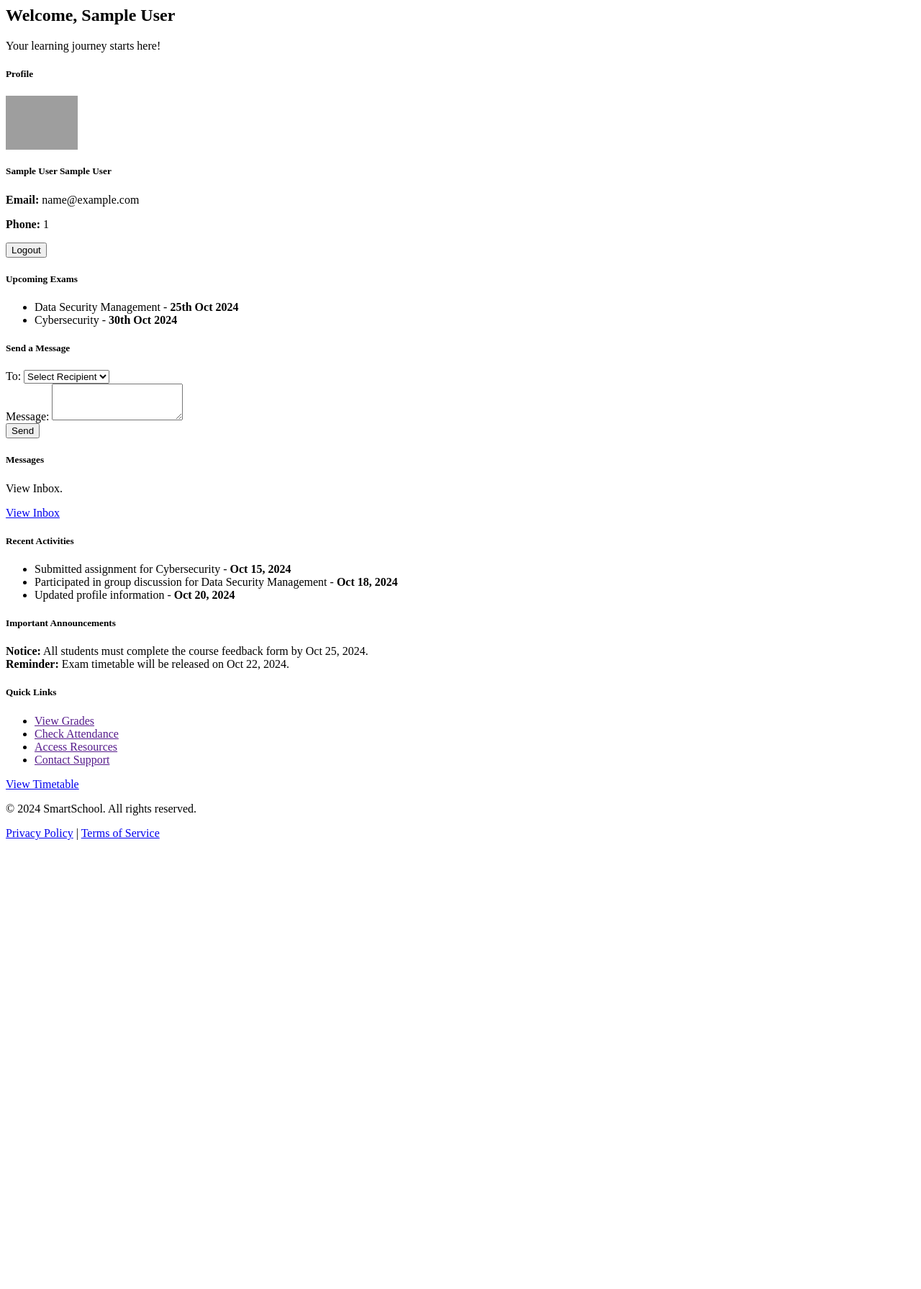
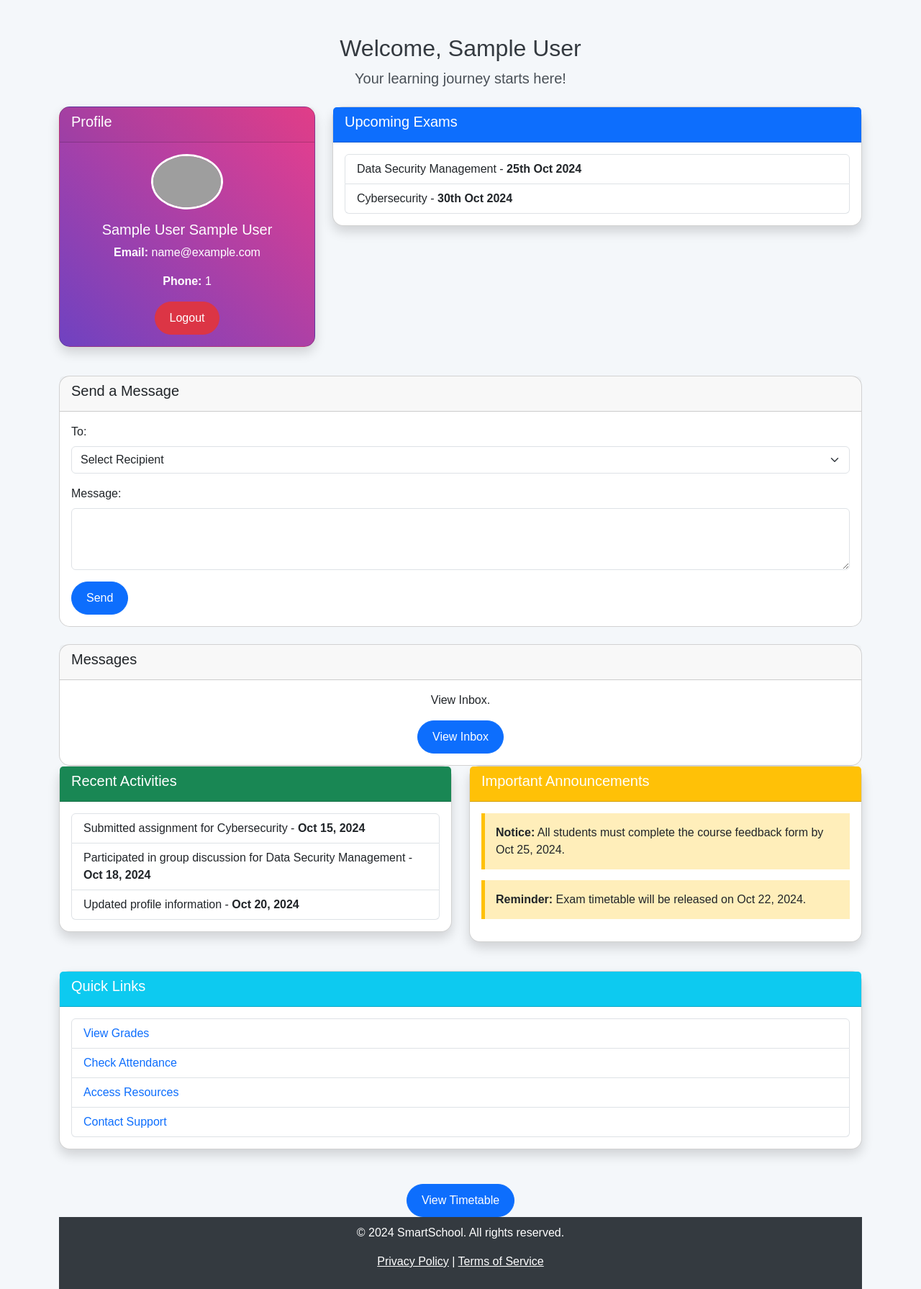
Before and after one commit to johncybersec1/smartsys, a Flask app: page /stddashboard in a window 1280 px wide. Shown: the whole page at 72% size. Before the commit the page ends 1167 px from the top, so only its background shows below. Run offline with Flask 3, Linux system fonts and the light colour scheme; the visitor is signed in with stand-in values (Sample User, id 1); grey boxes are pictures that could not be loaded.

Commit message:
Fixed dash bug

```diff
--- a/templates/stddashboard.html
+++ b/templates/stddashboard.html
@@ -1,3 +1,55 @@
+<!DOCTYPE html>
+<html lang="en">
+<head>
+    <meta charset="UTF-8">
+    <meta name="viewport" content="width=device-width, initial-scale=1.0">
+    <title>Student Dashboard | SmartSchool</title>
+
+    <!-- Bootstrap CSS -->
+    <link href="https://cdn.jsdelivr.net/npm/bootstrap@5.3.0-alpha1/dist/css/bootstrap.min.css" rel="stylesheet">
+    <!-- Custom CSS -->
+    <link rel="stylesheet" href="{{ url_for('static', filename='dash.css') }}">
+    <style>
+        /* Override Bootstrap styles for a custom look */
+        body {
+            background-color: #f4f7fa; /* Light background for better contrast */
+            font-family: 'Arial', sans-serif;
+        }
+        h2 {
+            color: #343a40; /* Darker text color for headings */
+        }
+        .card {
+            border-radius: 15px; /* Rounded corners for cards */
+            transition: transform 0.2s; /* Smooth hover effect */
+        }
+        .card:hover {
+            transform: scale(1.02); /* Scale up on hover */
+        }
+        .profile-card {
+            background: linear-gradient(45deg, #6f42c1, #e83e8c); /* Gradient background */
+            color: white; /* White text for contrast */
+        }
+        .profile-card img {
+            border-radius: 50%; /* Circular profile picture */
+            border: 3px solid white; /* Border around the profile picture */
+        }
+        .announcement {
+            background-color: #ffeeba; /* Light yellow for announcements */
+            border-left: 5px solid #ffc107; /* Yellow left border */
+            padding: 15px; /* Padding for better spacing */
+            margin-bottom: 15px; /* Space between announcements */
+        }
+        .footer {
+            background-color: #343a40;
+            color: white;
+            padding: 10px 0; /* Padding for footer */
+            text-align: center;
+            position: relative;
+            bottom: 0;
+            width: 100%;
+        }
+    </style>
+</head>
 <body>
     <div class="container mt-5">
         <div class="text-center mb-4">
@@ -147,3 +199,4 @@
     <!-- Bootstrap JS -->
     <script src="https://cdn.jsdelivr.net/npm/bootstrap@5.3.0-alpha1/dist/js/bootstrap.bundle.min.js"></script>
 </body>
+</html>
```
